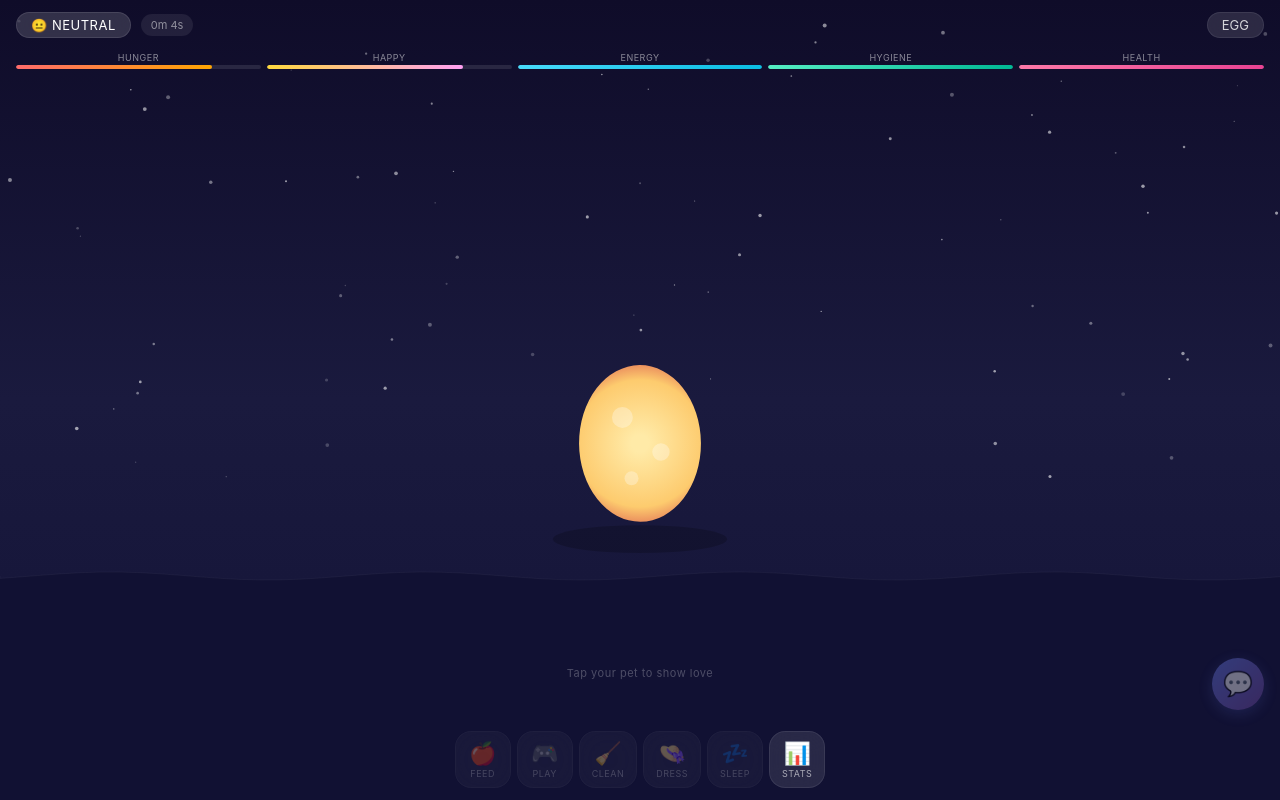
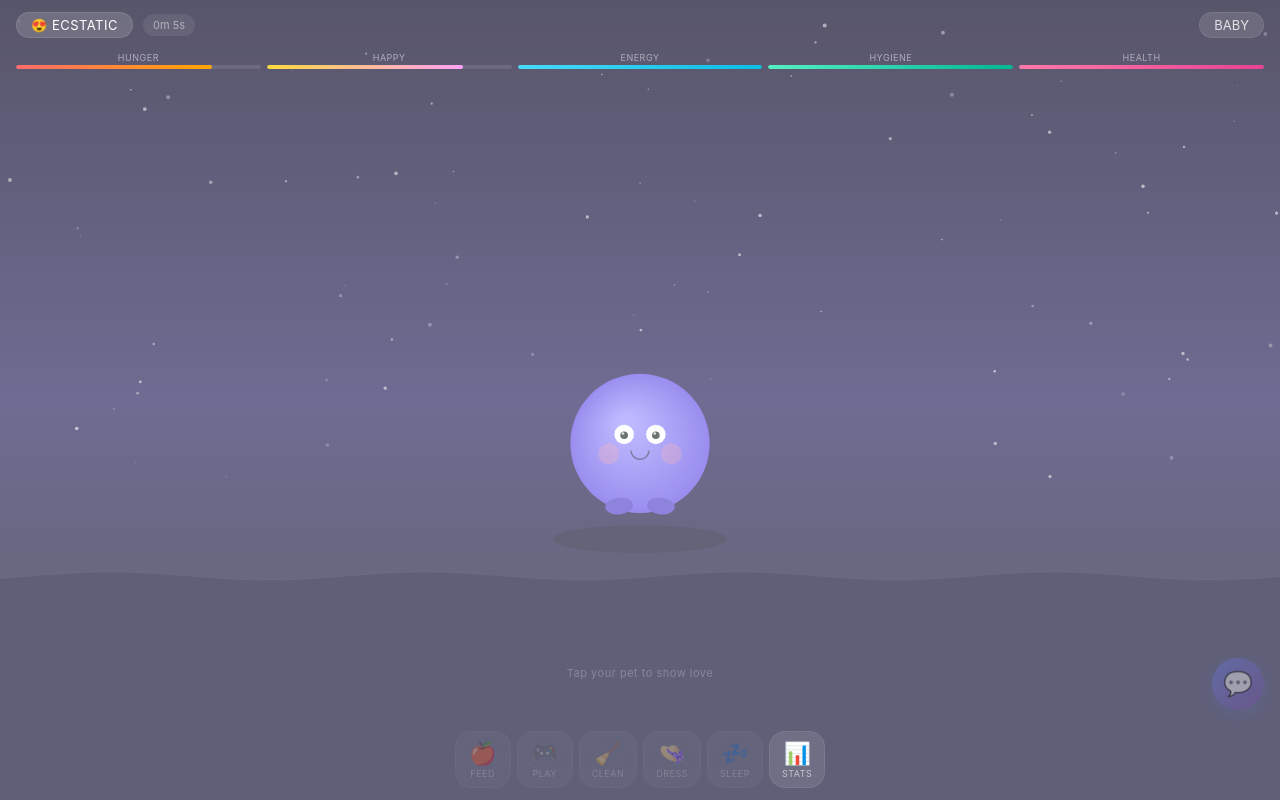
Before and after one commit to guykeren3/tamagotchi-ai, a website: page index.html in a window 1280 px wide. Drawn offline with Linux system fonts and the light colour scheme.

Commit message:
Convert stage durations to seconds for clarity
- Change STAGES durations from milliseconds to seconds
- EGG: 5 seconds (for testing)
- BABY: 1800 seconds (30 minutes)
- CHILD: 3600 seconds (60 minutes)
- TEEN: 5400 seconds (90 minutes)
- Update all comparisons to multiply by 1000 to convert to milliseconds

This makes the code more readable and easier to understand.

```diff
--- a/index.html
+++ b/index.html
@@ -283,10 +283,10 @@ const AUTO_SAVE_MS = 30000;
 const MAX_OFFLINE_MS = 8 * 3600 * 1000;
 
 const STAGES = {
-  EGG:   { dur: 10000 },  // 10 seconds for testing
-  BABY:  { dur: 1800000 },
-  CHILD: { dur: 3600000 },
-  TEEN:  { dur: 5400000 },
+  EGG:   { dur: 5 },  // 5 seconds for testing
+  BABY:  { dur: 1800 },  // 30 minutes
+  CHILD: { dur: 3600 },  // 60 minutes
+  TEEN:  { dur: 5400 },  // 90 minutes
   ADULT: { dur: Infinity }
 };
 
@@ -518,7 +518,7 @@ function drawPet(t, mood, stage, variant, sleeping, accessory) {
 }
 
 function drawEggPet(t, sz) {
-  const wobble = Math.sin(t * 0.005) * 0.05 * (state.stageTime > STAGES.EGG.dur * 0.5 ? 2 : 1);
+  const wobble = Math.sin(t * 0.005) * 0.05 * (state.stageTime > STAGES.EGG.dur * 1000 * 0.5 ? 2 : 1);
   ctx.rotate(wobble);
 
   // Egg body
@@ -538,7 +538,7 @@ function drawEggPet(t, sz) {
   ctx.beginPath(); ctx.arc(-sz*0.05, sz*0.2, sz*0.04, 0, Math.PI*2); ctx.fill();
 
   // Crack near hatching
-  if (state.stageTime > STAGES.EGG.dur * 0.7) {
+  if (state.stageTime > STAGES.EGG.dur * 1000 * 0.7) {
     ctx.strokeStyle = 'rgba(0,0,0,0.4)';
     ctx.lineWidth = 2;
     ctx.beginPath();
@@ -1053,7 +1053,7 @@ function updateCareScore() {
 
 function checkEvolution() {
   if(!state.alive||state.stage==='ADULT') return;
-  if(state.stageTime>=STAGES[state.stage].dur) evolve();
+  if(state.stageTime>=STAGES[state.stage].dur*1000) evolve();
 }
 
 function evolve() {
```
